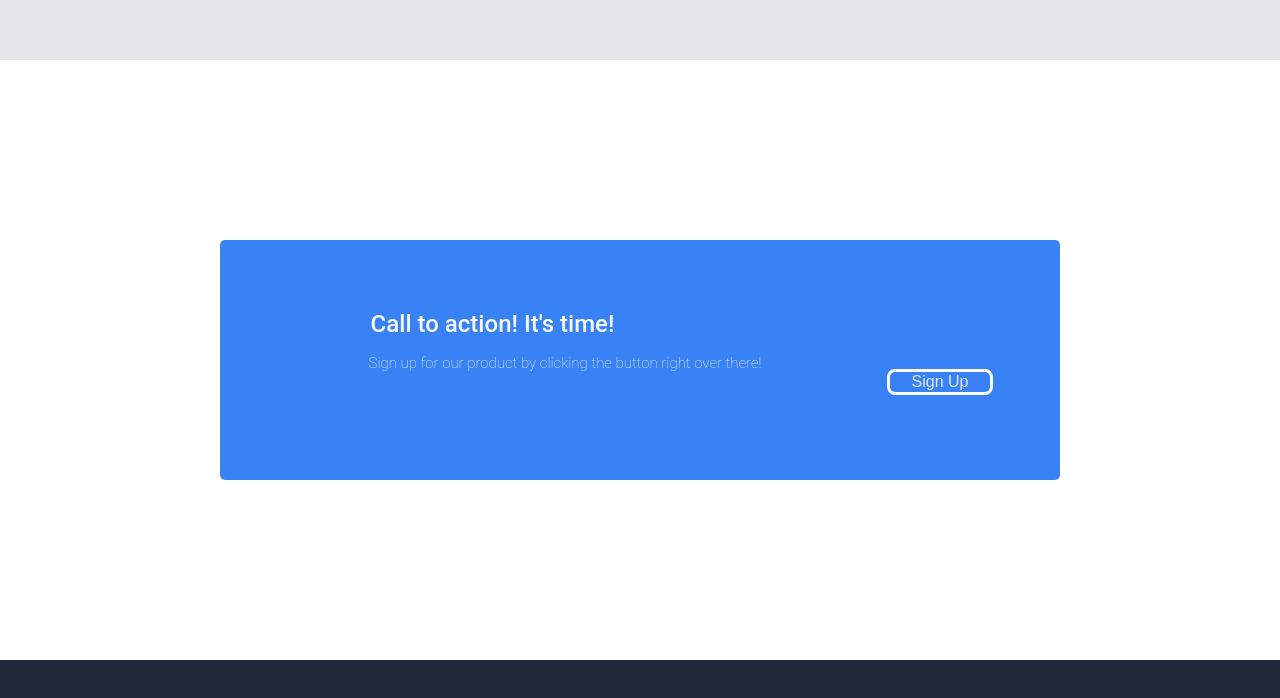
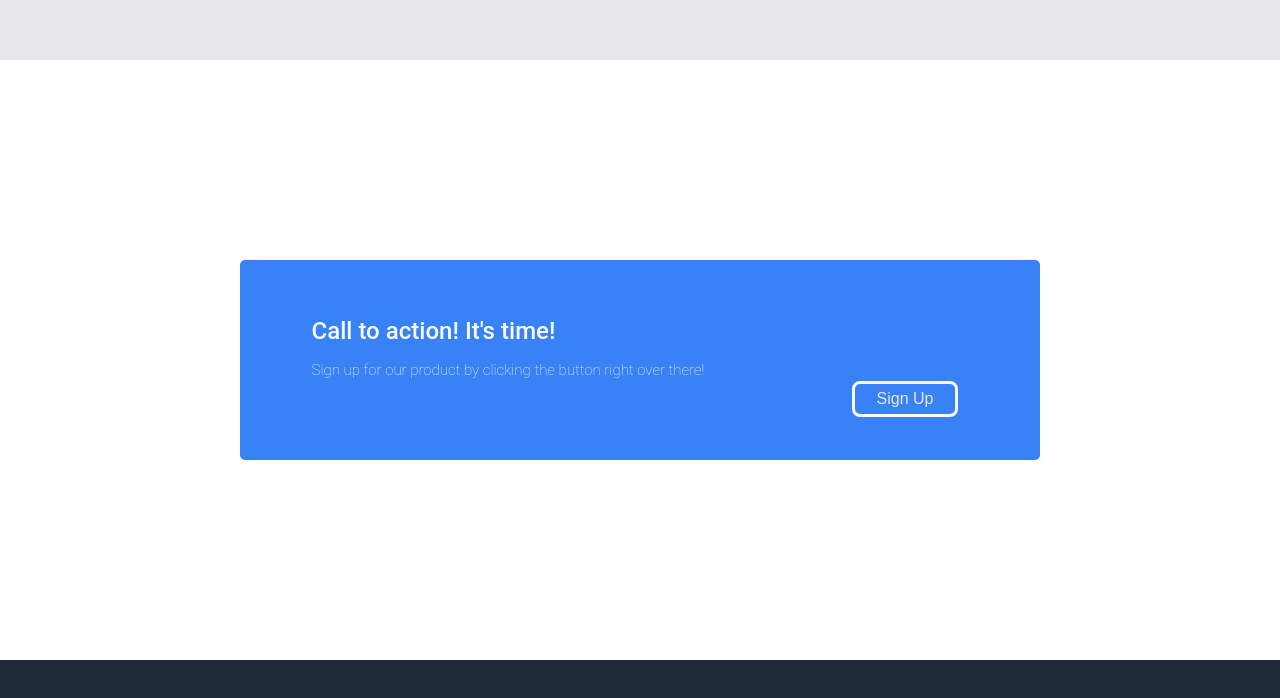
Before and after one commit to alitsaa/landing-page, a plain HTML site: page index.html in a window 1280 px wide. Shown: the part 1740-2438 px from the top of the page. Drawn offline with Linux system fonts and the light colour scheme.

Commit message:
adjusted action section, still have to fix button + fix image

```diff
--- a/index.html
+++ b/index.html
@@ -52,7 +52,9 @@
         <h1 class="call">Call to action! It's time!</h1>
         <div class="sign-up">Sign up for our product by clicking the button right over there!</div>
         </div>
-        <button class="button" id="b-button">Sign Up</button>
+        <div class="sign">
+        <button class="b-button">Sign Up</button>
+        </div>
     </div>
     </div>
     <div class="footer">Copyright © The Odin Project 2021</div>
--- a/styles.css
+++ b/styles.css
@@ -64,9 +64,6 @@ body {
 
     display: flex;
     align-items: center;
-    margin-left: auto;
-    margin-right: 200px;
-    margin-bottom: 450px;
 }
 
 .logo {
@@ -159,6 +156,8 @@ body {
 
 }
 .action {
+    width: 350px;
+    height: 150px;
     background-color: #3882F6;
     font-size: 36px;
     font-weight: 900;
@@ -170,8 +169,6 @@ body {
     justify-content: center;
     align-items: center;
     border-radius: 5px;
-    padding: 20px;
-
 }
 .button {
     color:#E5E7EB;
@@ -187,15 +184,31 @@ body {
     justify-content: center;
     align-items: center;
     margin-left: 200px;
+    margin-bottom: 100px;
 }
-#b-button {
+.b-button {
     outline-style: solid;
     outline-color:#F9FAF8;
     display: flex;
     justify-content: center;
     align-items: center;
-    margin-left: 600px;
-    margin-bottom: 110px;
+    color:#E5E7EB;
+    background-color: #3882F6;
+    width: 100px;
+    height: 30px;
+    border: 10px;
+    border-color: white;
+    font-size: 16px;
+    border-radius: 5px;
+    text-align: center;
+}
+.sign {
+    display: flex;
+    flex-direction: column;
+    justify-content: center;
+    align-items: center;
+    padding: 0;
+    margin-left: 530px;
 }
 ul {
     display: flex;
@@ -230,21 +243,24 @@ li {
     font-size: 24px;
     display: flex;
     font-weight: 500;
-    margin-right: 295px;
+    justify-content: center;
+    align-self: flex-start;
 }
 .call-up {
-    margin-top: 75px;
-    width: 600px;
-    height: 200px;
     display: flex;
     flex-direction: column;
-    justify-content: center;
-    align-items: center;
+    margin-right: 264px;
 }
 .sign-up {
     font-size: 15px;
-    margin-right: 150px;
+    align-self: flex-start;
     margin-top: 0;
+}
+.sign {
+    width: 150px;
+    height: 40px;
+    display: flex;
+    justify-self: center;
 }
 .a-info {
     font-size: 12px;
```
